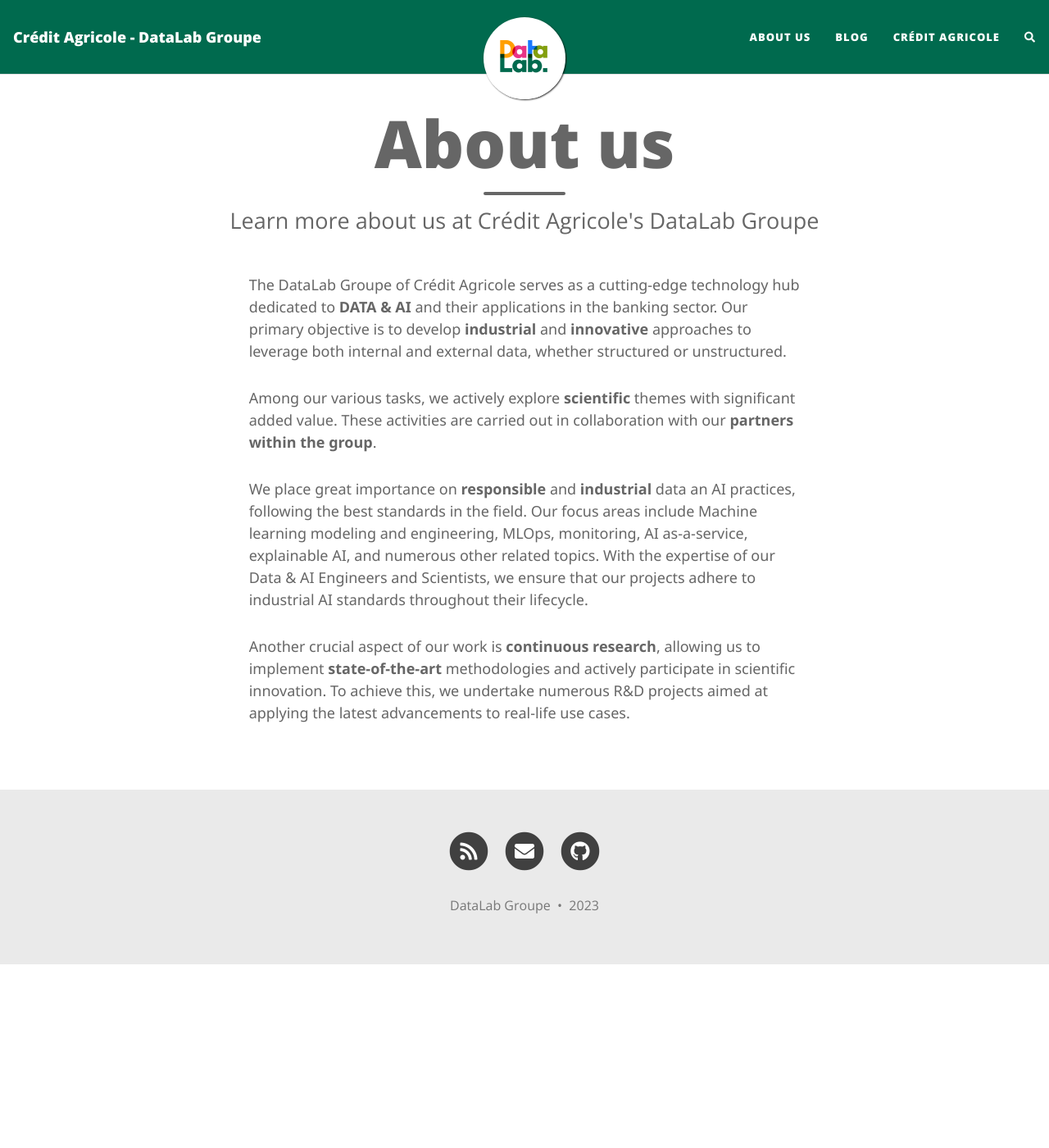
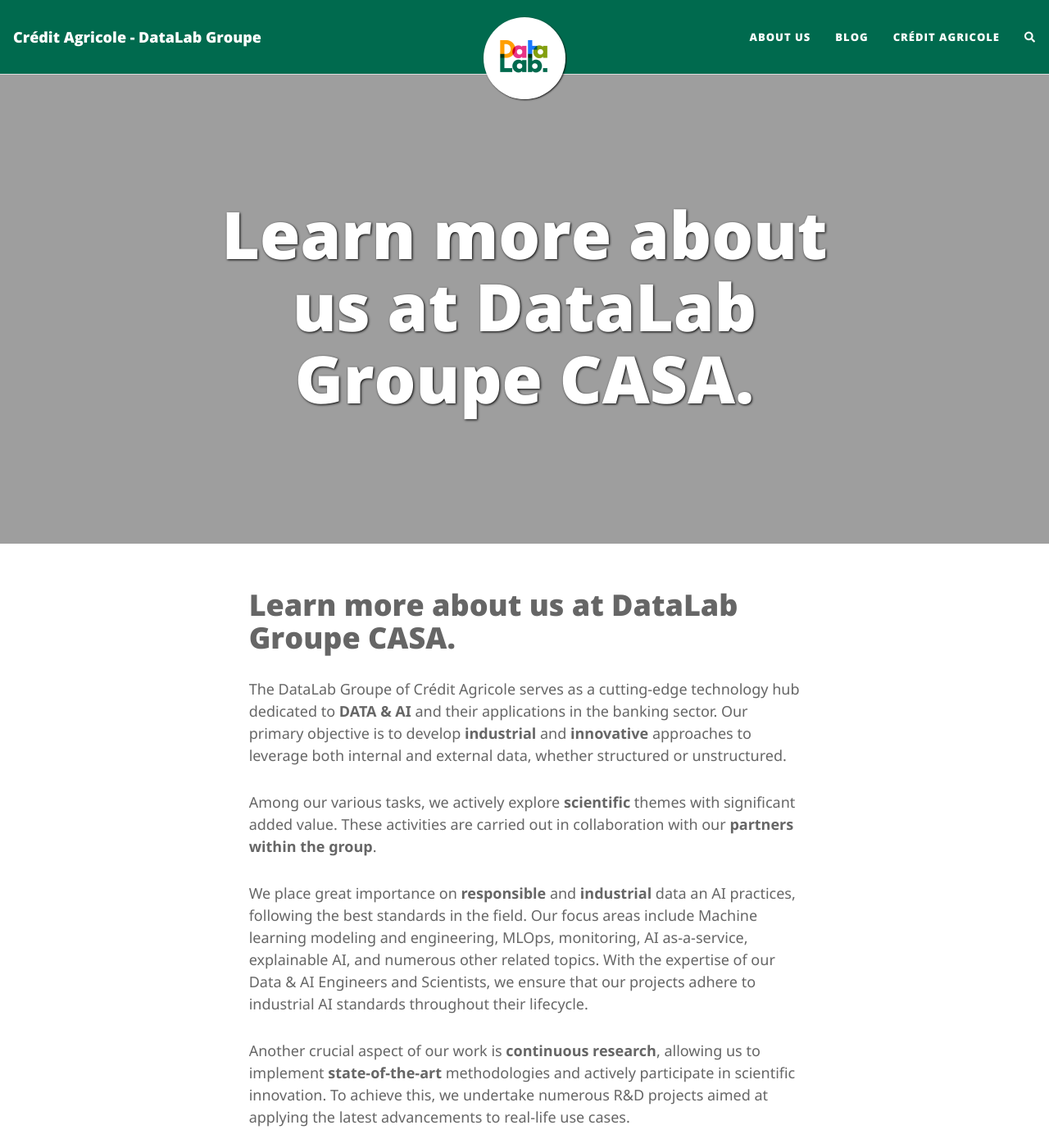
Before and after one commit to DataLab-Groupe/DataLab-Groupe.github.io, a Jekyll site: the page built from aboutus.md, in a window 1280 px wide and 1400 px high. Shown: the whole window at 82% size. Built offline with Jekyll 4.4.1, drawn with Linux system fonts in a browser that asks for light colours; nearby versions of some CDN libraries; comment, search, counter and statistics services are not loaded; our own code applies the rules of GitHub Pages for plain Markdown files.

```diff
--- a/_config.yml
+++ b/_config.yml
@@ -49,7 +49,7 @@
 # Select the social network links that you want to show in the footer.
 # Uncomment the links you want to show and add your information to each one.
 social-network-links:
-  email: "someone@example.com"
+  #email: "someone@example.com"
   rss: true  # remove this line if you don't want to show an RSS link at the bottom
   github: DataLab-Groupe
   # twitter: daattali
--- a/aboutus.md
+++ b/aboutus.md
@@ -1,14 +1,14 @@
 ---
 layout: page
-title: About us
-subtitle: "Learn more about us at Crédit Agricole's DataLab Groupe"
+#title: About us
+#subtitle: "Learn more about us at Crédit Agricole's DataLab Groupe"
 
 share-title: DataLab Groupe - About us
 share-description: Learn more about us at DataLab Groupe CASA.
-share-img: "/assets/img/evergreen.jpeg"
+cover-img: "/assets/img/fond-ca.jpg"
 ---
 
-
+# Learn more about us at DataLab Groupe CASA.
 
 
 The DataLab Groupe of Crédit Agricole serves as a cutting-edge technology hub dedicated to **DATA & AI** and their applications in the banking sector. Our primary objective is to develop **industrial** and **innovative** approaches to leverage both internal and external data, whether structured or unstructured.
--- a/assets/css/beautifuljekyll.css
+++ b/assets/css/beautifuljekyll.css
@@ -681,6 +681,10 @@
 }
 .intro-header .page-heading {
   text-align: center;
+  text-shadow: -20px 0 black, 0 20px black, 20px 0 black, 0 -20px black;
+}
+.intro-header .page-heading:after {
+	background: rgba(255, 255, 255, 1.0);
 }
 .intro-header.big-img .page-heading,
 .intro-header.big-img .post-heading {
@@ -710,7 +714,7 @@
 }
 .intro-header.big-img .page-heading .page-subheading,
 .intro-header.big-img .post-heading .post-subheading {
-  font-weight: 400;
+  font-weight: 600;
 }
 .intro-header.big-img .page-heading hr {
   box-shadow: 1px 1px 3px #000;
--- a/index.html
+++ b/index.html
@@ -7,4 +7,5 @@
 
 share-title: DataLab Groupe - Homepage
 share-description: Learn more about our activity at DataLab Groupe, within Crédit Agricole Groupe.
+cover-img: "/assets/img/fond-ca.jpg"
 ---
```
